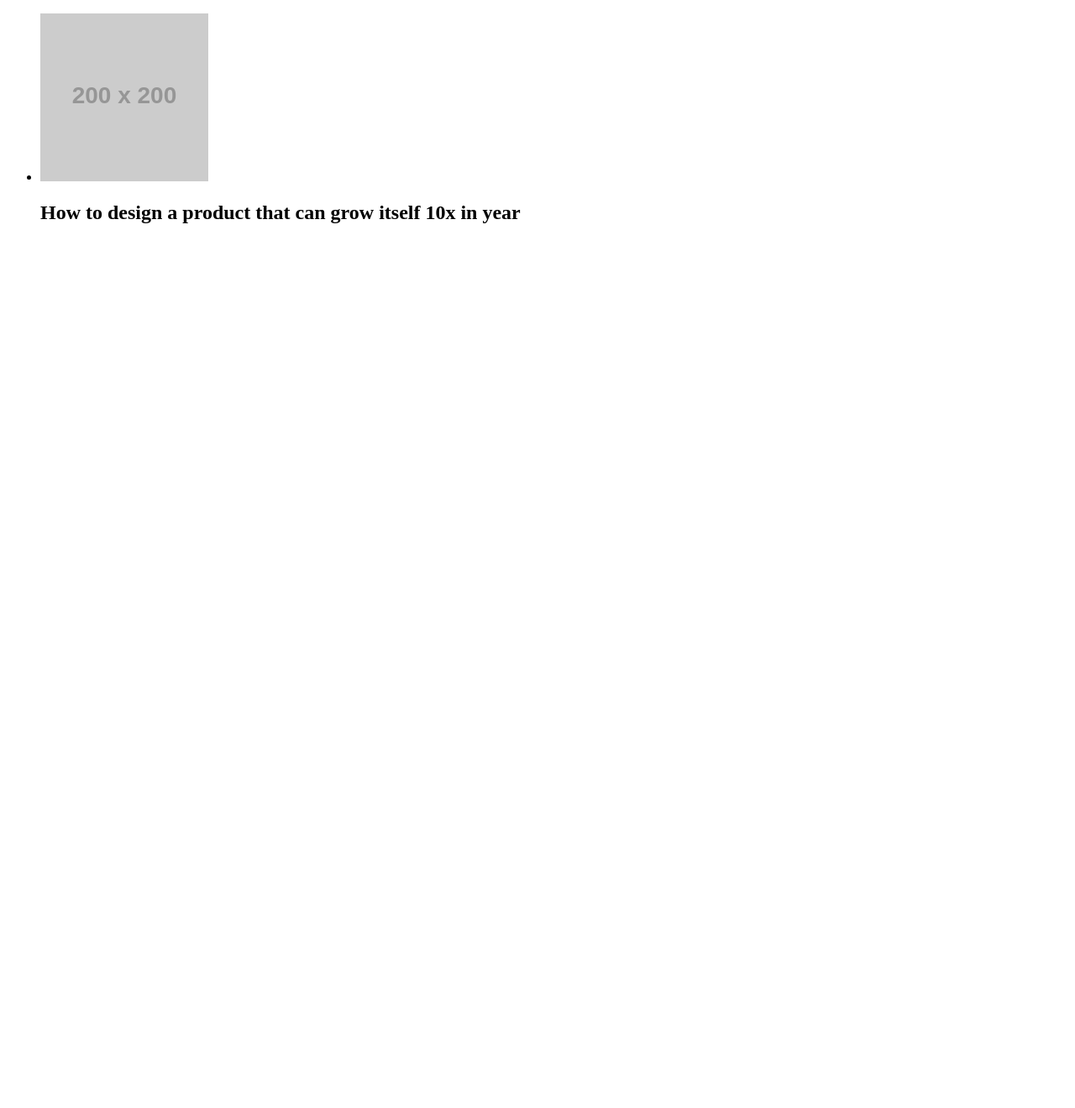
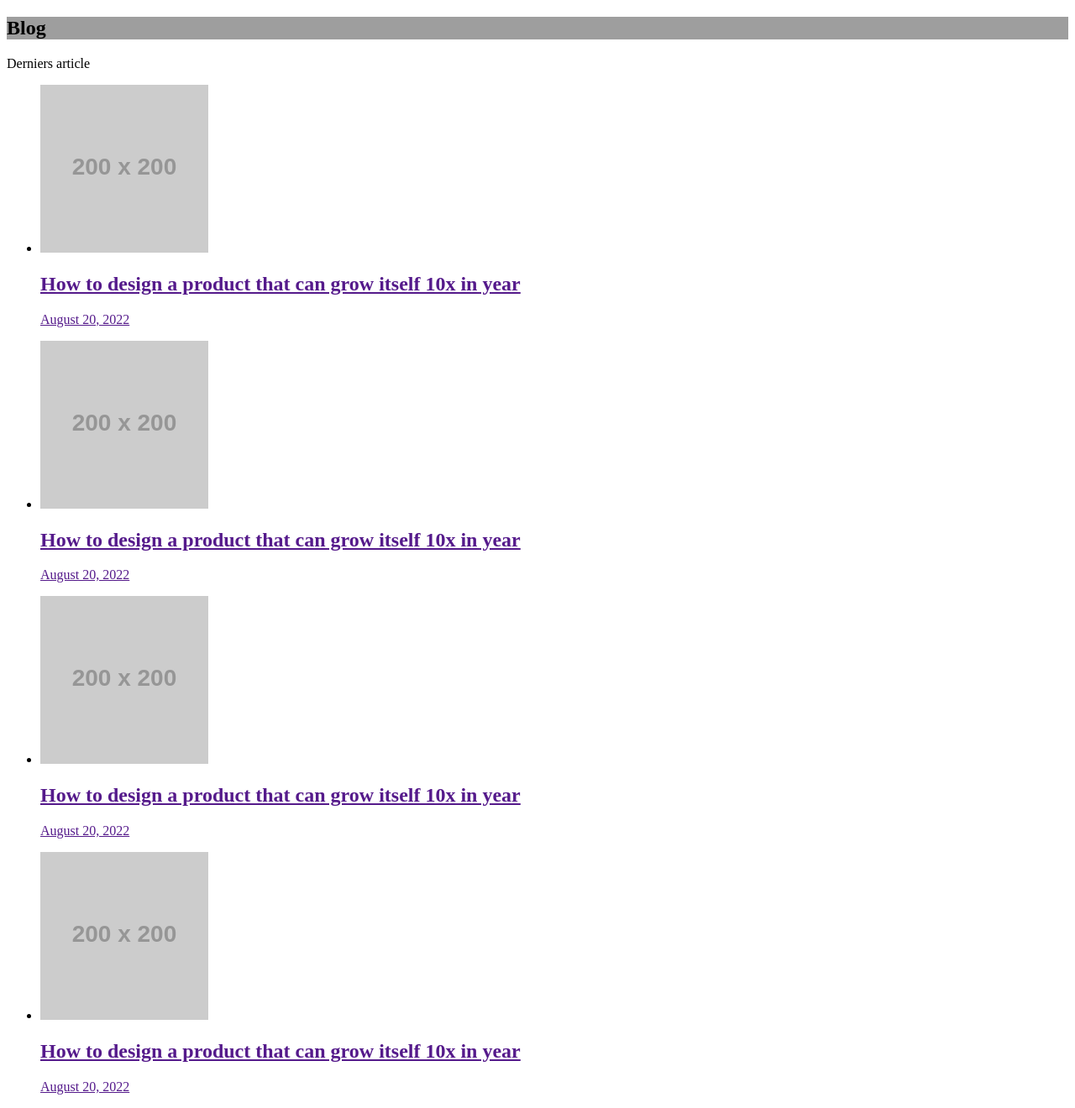
Before and after one commit to dijerosso59/Diroshow-Club, a Symfony app: template templates/Blog/blog.html.twig in a window 1280 px wide. Shown: the whole page at 84% size. Before the commit the page ends 266 px from the top, so only its background shows below. Run offline with Twig, Linux system fonts and the light colour scheme; the template is opened without the code that fills it, so the values that code supplies are empty; grey boxes labelled with a size stand in for pictures from a placeholder-image service; some libraries are stand-ins or nearby versions; grey boxes are pictures that could not be loaded.

Commit message:
feat: basic front for blog page

```diff
--- a/assets/styles/app.css
+++ b/assets/styles/app.css
@@ -1,3 +1,5 @@
+@import url('https://fonts.googleapis.com/css2?family=Work+Sans:wght@400;500;600;700&display=swap');
+
 @tailwind base;
 @tailwind components;
 @tailwind utilities;
--- a/tailwind.config.js
+++ b/tailwind.config.js
@@ -5,7 +5,9 @@ module.exports = {
     "./templates/**/*.html.twig",
   ],
   theme: {
-    extend: {},
+    fontFamily: {
+      'work': ['Work Sans', 'sans-serif']
+    },
   },
   plugins: [],
 }
--- a/templates/Blog/blog.html.twig
+++ b/templates/Blog/blog.html.twig
@@ -4,16 +4,49 @@
 {% endblock %}
 
 {% block content %}
-	<section id="articles">
+	<section id="posts">
 		<div class="container mx-auto px-8">
-			<ul>
+			<div style="background-image: url(https://images.unsplash.com/photo-1552674605-db6ffd4facb5?ixlib=rb-4.0.3&ixid=M3wxMjA3fDB8MHxwaG90by1wYWdlfHx8fGVufDB8fHx8fA%3D%3D&auto=format&fit=crop&w=2070&q=80)" class="flex bg-cover bg-no-repeat bg-center">
+				<h1 class=" m-auto text-white font-semibold text-xl lg:text-2xl xl:text-3xl">Blog</h1>
+			</div>
+			<p class="font-bold text-white text-lg mb-8 md:text-xl xl:text-2xl">Derniers article</p>
+			<ul class="grid grid-cols-1 gap-5 md:grid-cols-2 lg:grid-cols-3">
 				<li>
-					<article>
-						<img src="http://placehold.it/200x200" alt="image article">
-						<h2 class="text-blue-500">How to design a product that can grow itself 10x in year</h2>
-					</article>
+					<a href="">
+						<article class="p-4">
+							<img class="w-full h-60 rounded-md" src="http://placehold.it/200x200" alt="image article">
+							<h2 class="text-white mt-7 text-lg font-semibold md:text-xl xl:text-2xl">How to design a product that can grow itself 10x in year</h2>
+							<p class="font-normal text-gray-500 text-base mt-5 text-right">August 20, 2022</p>
+						</article>
+					</a>
+				</li>
+				<li>
+					<a href="">
+						<article class="p-4">
+							<img class="w-full h-60 rounded-md" src="http://placehold.it/200x200" alt="image article">
+							<h2 class="text-white mt-7 text-lg font-semibold md:text-xl xl:text-2xl">How to design a product that can grow itself 10x in year</h2>
+							<p class="font-normal text-gray-500 text-base mt-5 text-right">August 20, 2022</p>
+						</article>
+					</a>
+				</li>
+				<li>
+					<a href="">
+						<article class="p-4">
+							<img class="w-full h-60 rounded-md" src="http://placehold.it/200x200" alt="image article">
+							<h2 class="text-white mt-7 text-lg font-semibold md:text-xl xl:text-2xl">How to design a product that can grow itself 10x in year</h2>
+							<p class="font-normal text-gray-500 text-base mt-5 text-right">August 20, 2022</p>
+						</article>
+					</a>
+				</li>
+				<li>
+					<a href="">
+						<article class="p-4">
+							<img class="w-full h-60 rounded-md" src="http://placehold.it/200x200" alt="image article">
+							<h2 class="text-white mt-7 text-lg font-semibold md:text-xl xl:text-2xl">How to design a product that can grow itself 10x in year</h2>
+							<p class="font-normal text-gray-500 text-base mt-5 text-right">August 20, 2022</p>
+						</article>
+					</a>
 				</li>
 			</ul>
-			<div>
-   </section>
-{% endblock %}
+			<div></section>
+		{% endblock %}
--- a/templates/base.html.twig
+++ b/templates/base.html.twig
@@ -13,7 +13,7 @@
             {{ encore_entry_script_tags('app') }}
         {% endblock %}
     </head>
-    <body>
+    <body class="bg-gray-900 font-work">
         <header></header>
         <main>
             {% block content %}
```
